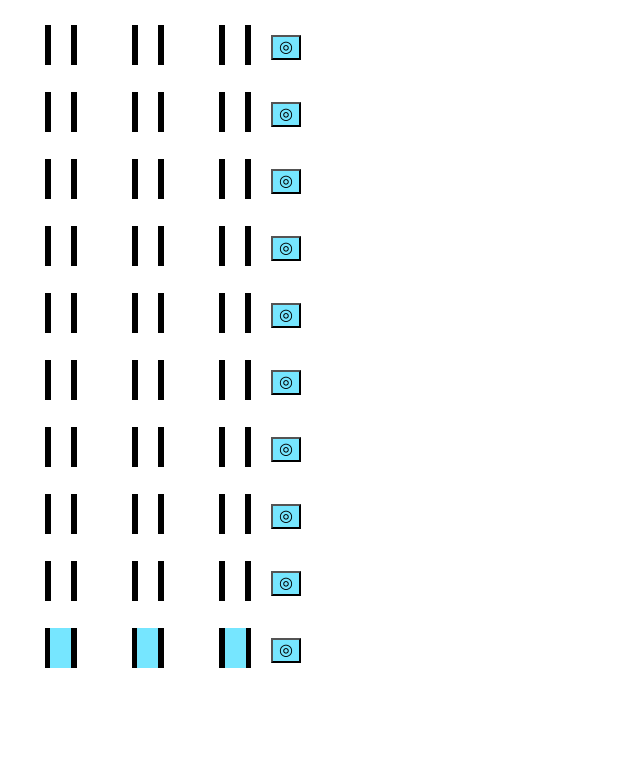
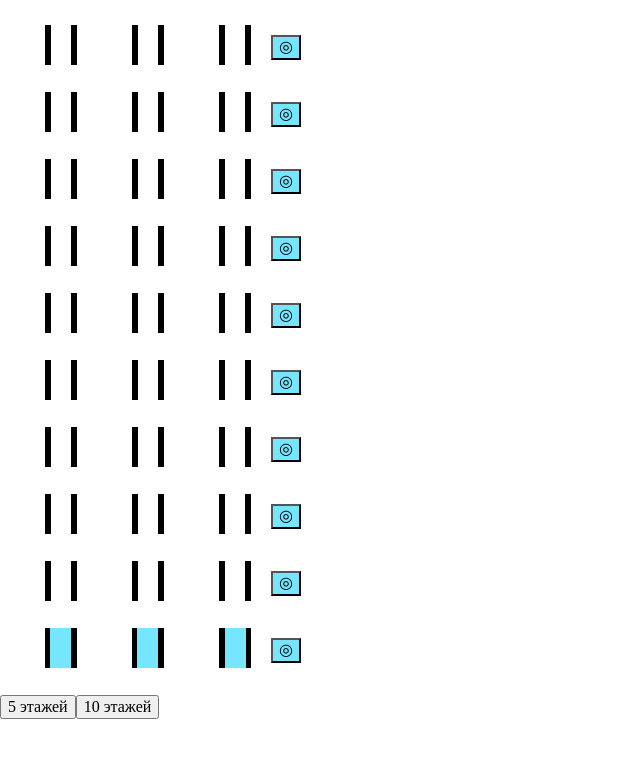
Before and after one commit to Zasetsky/elevator, a Vue app: page / in a window 1280 px wide. Shown: the top 758 px of the page, without its empty margins (0-640 px from the left). Built offline with nearby package versions, Linux system fonts and the light colour scheme.

Commit message:
5 - 10 floors

```diff
--- a/src/components/Button.vue
+++ b/src/components/Button.vue
@@ -28,4 +28,8 @@ export default {
     .active {
         background: #fff876;
     }
+
+    .fiveButtons {
+        margin: 25px 0 53px 10px;
+    }
 </style>
--- a/src/components/Elevator.vue
+++ b/src/components/Elevator.vue
@@ -1,24 +1,43 @@
 <template>
+  <div>
     <div class="house">
       <div class="house__shaft">
         <div
           v-for="el in elevator" :key="el.id"
           class="house__shaft__elevator"
-        :class="{openDoors: el.isOpenDoors, 'newElevator' : el.id > 0, 'newElevator2' : el.id > 1 }"
-        :style="{marginTop: el.position + 'px', transition: speed + 's'}"
+          :class="{ openDoors: el.isOpenDoors }"
+          :style="{
+            marginTop: el.position + 'px',
+            transition: speed + 's',
+            marginLeft: el.margin + 'px',
+            height: elevatorHeight + 'px',
+            width: elevatorWidth + 'px'
+          }"
         >
-        <p v-if="el.isUp">&#11014; {{ el.floorNumber }}</p> <p v-if="el.isDown">&#11015; <b>{{ el.floorNumber }}</b></p>
+          <p v-if="el.isUp">
+            {{ el.floorNumber }} &#11014;
+          </p>
+          <p v-if="el.isDown">
+            {{ el.floorNumber }} &#11015;
+          </p>
         </div>
-      <Floor v-for="(floor, id) in floorsCount" :key="'A' + id"/>
+        <Floor
+          v-for="(floor, id) in floorsCount" :key="'A' + id"
+          :class="getFloorClasses()"
+        />
       </div>
       <div>
         <Button
             v-for="(button, id) in floorsButton" :key="id"
             :floorsButton="floorsButton"
             :id="id"
+            :class="getButtonClasses()"
             @buttonClick="addToQueue"
         />
       </div>
+    </div>
+    <button @click="fiveFloors()">5 этажей</button>
+    <button @click="tenFloors()">10 этажей</button>
   </div>
 </template>
 <script>
@@ -36,6 +55,8 @@ export default {
           buttonsCount: 10,
           elevatorsCount: 3,
           height: 67,
+          elevatorHeight: 40,
+          elevatorWidth: 21,
           speed: 0,
           queueArr: [],
           floorsButton: [],
@@ -44,15 +65,15 @@ export default {
   },
 
   created() {
-    // if(localStorage.getItem('elevator')) {
-    //   this.elevator = JSON.parse(localStorage.getItem("elevator"))
-    //   for(let i = 0; i < this.elevator.length; i++) {
-    //     this.elevator[i].isActive = false;
-    //     this.elevator[i].isOpenDoors = false;
-    //     this.elevator[i].isUp = false;
-    //     this.elevator[i].isDown = false;
-    //   }
-    // } else {
+    if(localStorage.getItem('elevator')) {
+      this.elevator = JSON.parse(localStorage.getItem("elevator"))
+      for(let i = 0; i < this.elevator.length; i++) {
+        this.elevator[i].isActive = false;
+        this.elevator[i].isOpenDoors = false;
+        this.elevator[i].isUp = false;
+        this.elevator[i].isDown = false;
+      }
+    } else {
           for(let i = 0; i < this.elevatorsCount; i++) {
             this.elevator.push({
               id: i,
@@ -63,10 +84,13 @@ export default {
               isOpenDoors: false,
               isUp: false,
               isDown: false,
-              floorNumber: null
+              floorNumber: null,
+              margin: 50
             })
           }
-        // }
+        }
+    this.elevator[1].margin = 137
+    this.elevator[2].margin = 225
 
     for(let i = 0; i < this.buttonsCount; i++) {
       this.floorsButton.push({
@@ -100,7 +124,12 @@ export default {
       this.upOrDown(i);
       this.floorCounter(id, i);
       setTimeout(this.openDoors, this.speed * 1000, id, i);
+      if(this.buttonsCount == 10) {
         this.savePosition()
+      } else {
+        this.savePosition2()
+      }
+
     },
 
     setPosition(id, i) {
@@ -156,6 +185,11 @@ export default {
       localStorage.setItem('elevator', parsed);
     },
 
+    savePosition2() {
+      const parsed = JSON.stringify(this.elevator);
+      localStorage.setItem('elevatorFive', parsed);
+    },
+
     queue(id) {
       if(!this.floorsButton[id].isActive) {
         this.queueArr.push(id);
@@ -164,7 +198,111 @@ export default {
         this.floorsButton[id].isBusy = true;
         console.log(this.queueArr);
       }
+    },
+
+    fiveFloors() {
+      this.buttonsCount = 5;
+      this.floorsCount = 15;
+      this.speed = 0;
+
+
+      for(let i = 0; i < this.elevator.length; i++) {
+        this.elevator[i].isActive = false;
+        this.elevator[i].isOpenDoors = false;
+        this.elevator[i].isUp = false;
+        this.elevator[i].isDown = false;
       }
+
+      if(localStorage.getItem('elevatorFive')) {
+        this.elevator = JSON.parse(localStorage.getItem("elevatorFive"))
+        for(let i = 0; i < this.elevator.length; i++) {
+          this.elevator[i].isActive = false;
+          this.elevator[i].isOpenDoors = false;
+          this.elevator[i].isUp = false;
+          this.elevator[i].isDown = false;
+        }
+      } else {
+          for(let i = 0; i < this.elevator.length; i++) {
+            this.elevator[i].position = 500;
+            this.elevator[i].oldPosition = 500;
+          }
+        }
+
+      this.height = 125;
+      this.elevator[1].margin = 217;
+      this.elevator[2].margin = 382;
+      this.elevatorHeight = 100;
+      this.elevatorWidth = 100;
+
+      this.floorsButton = []
+      for(let i = 0; i < this.buttonsCount; i++) {
+        this.floorsButton.push({
+          id: i,
+          isActive: false,
+          isBusy: false
+        })
+      }
+    },
+
+    tenFloors() {
+      this.buttonsCount = 10;
+      this.floorsCount = 30;
+      this.speed = 0;
+
+      for(let i = 0; i < this.elevator.length; i++) {
+        this.elevator[i].isActive = false;
+        this.elevator[i].isOpenDoors = false;
+        this.elevator[i].isUp = false;
+        this.elevator[i].isDown = false;
+      }
+
+      if(localStorage.getItem('elevator')) {
+      this.elevator = JSON.parse(localStorage.getItem("elevator"))
+      for(let i = 0; i < this.elevator.length; i++) {
+        this.elevator[i].isActive = false;
+        this.elevator[i].isOpenDoors = false;
+        this.elevator[i].isUp = false;
+        this.elevator[i].isDown = false;
+      }
+      } else {
+          for(let i = 0; i < this.elevator.length; i++) {
+            this.elevator[i].position = 603;
+            this.elevator[i].oldPosition = 603;
+          }
+        }
+
+      this.height = 67;
+      this.elevatorHeight = 40;
+      this.elevatorWidth = 21;
+      this.elevator[1].margin = 137;
+      this.elevator[2].margin = 225 ;
+
+      this.floorsButton = []
+      for(let i = 0; i < this.buttonsCount; i++) {
+        this.floorsButton.push({
+          id: i,
+          isActive: false,
+          isBusy: false
+        })
+      }
+    },
+
+    getButtonClasses() {
+      const classes = [];
+      if(this.buttonsCount < 10) {
+        classes.push('fiveButtons');
+      }
+      return classes;
+    },
+
+    getFloorClasses() {
+      const classes = [];
+      if(this.floorsCount <= 15) {
+        classes.push('fiveFloors');
+      }
+      return classes;
+    },
+
   }
 }
 </script>
@@ -180,15 +318,12 @@ export default {
 
       &__elevator {
         position: absolute;
-        width: 21px;
-        height: 40px;
-        margin-left: 50px;
         background-color: #76e6ff;
         font-size: 25px;
 
         p {
           text-align: center;
-          margin-top: 5px;
+          margin-top: -25px;
         }
       }
     }
@@ -203,11 +338,12 @@ export default {
   .openDoors {
     animation: blinking 1000ms infinite;
   }
+
   .newElevator{
     margin-left: 137px;
   }
+
   .newElevator2{
     margin-left: 225px;
   }
-
 </style>
--- a/src/components/Floor.vue
+++ b/src/components/Floor.vue
@@ -12,11 +12,15 @@ export default {
         border-left: solid 6px;
         border-right: solid 6px;
         border-color: black;
-        margin-bottom: 25px;
         height: 40px;
         width: 20px;
         margin-left: 45px;
         margin-right: 10px;
     }
 
+    .fiveFloors {
+        height: 100px;
+        width: 99px;
+    }
+
 </style>
```
Lines whose indentation alone changed are shown as unchanged.
